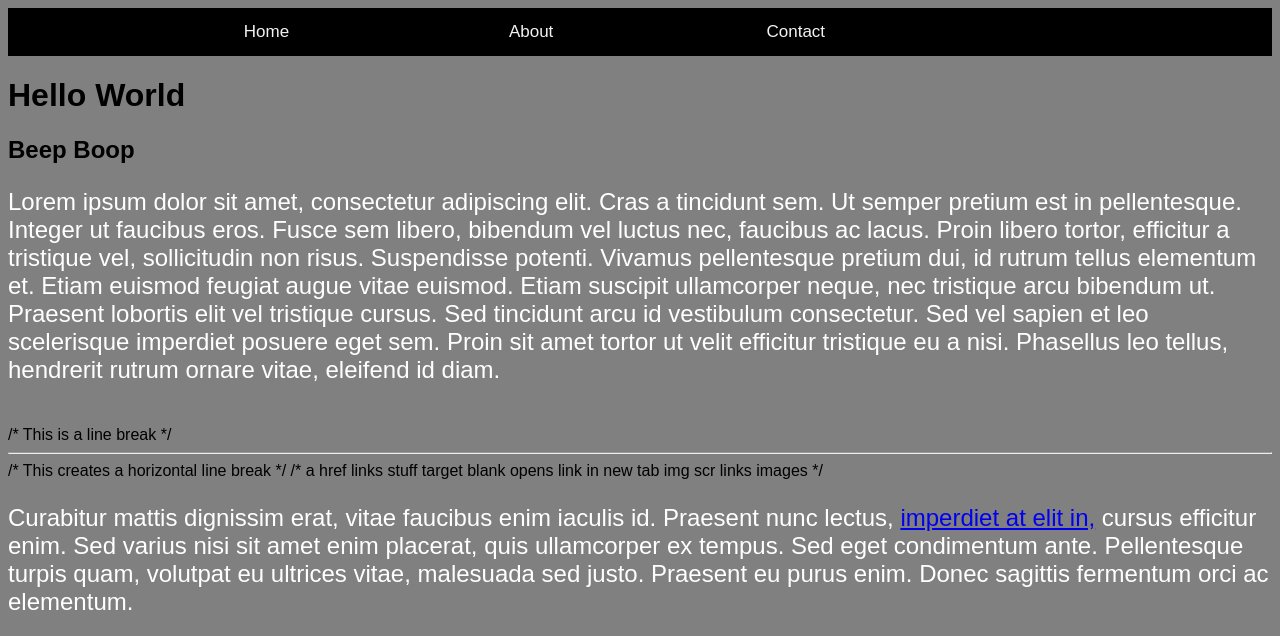
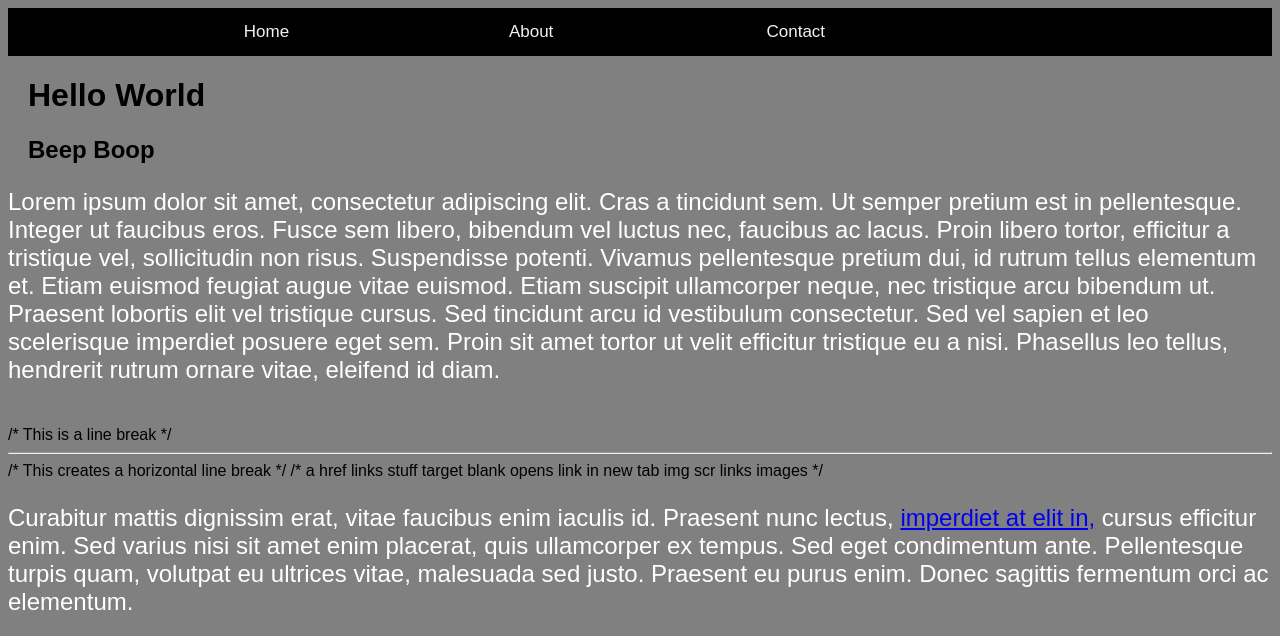
Before and after one commit to nqochan/web-project, a plain HTML site: page index.html in a window 1280 px wide. Shown: the top 636 px of the page. Drawn offline with Linux system fonts and the light colour scheme.

Commit message:
Update index.html

```diff
--- a/index.html
+++ b/index.html
@@ -61,10 +61,12 @@
     <a href=#about"style="width:33.3%!important">About</a>
     <a href="#contact"style="width:33.3%!important">Contact</a>
 </div>
-<div style="padding-left:20">
+<div style="padding-left:20px">
     <h1>Hello World</h1>
     <h2> Beep Boop </h2>
 </div>
+
+
 
 
 <p> Lorem ipsum dolor sit amet, consectetur adipiscing elit. Cras a tincidunt sem.
```
